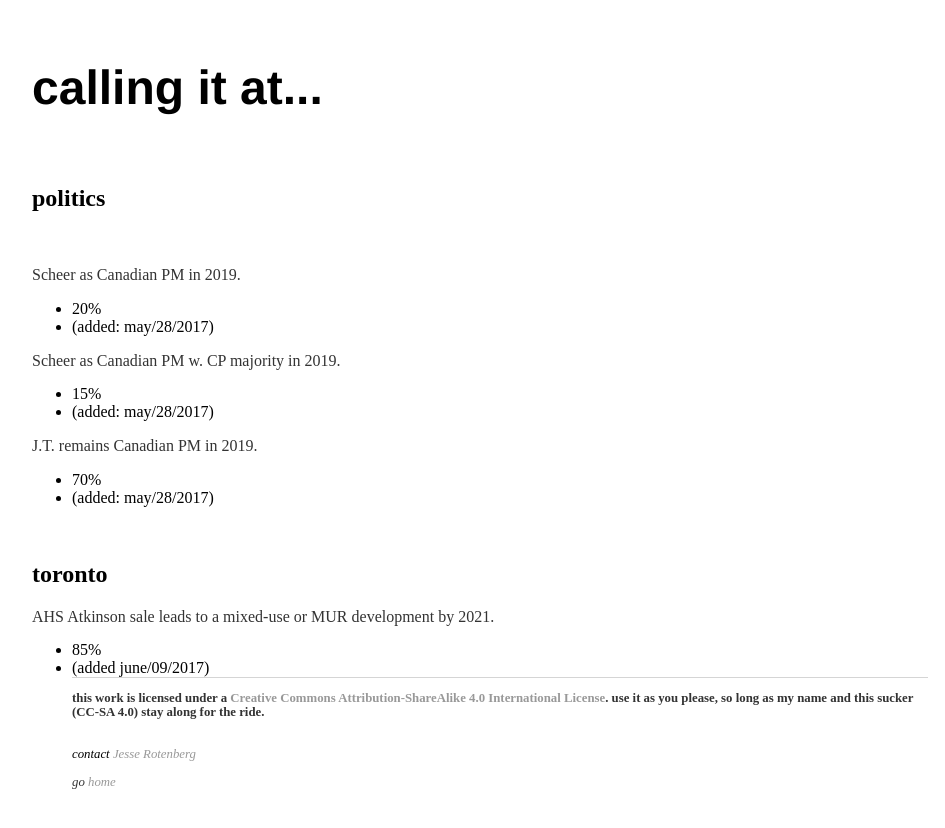
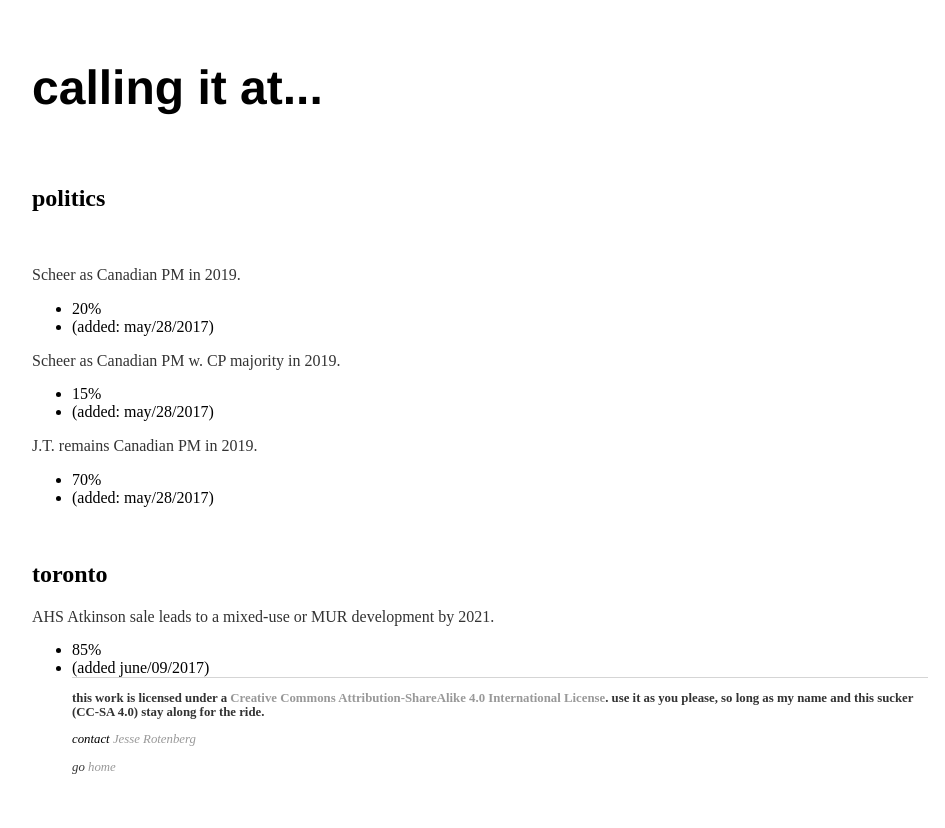
Before and after one commit to rachellanger3/JesseRotenberg.github.io, a Jekyll site: the page predictions.html, which Jekyll copies as it is, in a window 1280 px wide. Shown: the top 828 px of the page, without its empty margins (160-1105 px from the left). Built offline with Jekyll 4.4.1, drawn with Linux system fonts in a browser that asks for light colours.

Commit message:
formatting touch-up

```diff
--- a/css/food.css
+++ b/css/food.css
@@ -43,9 +43,9 @@
 }
 
 img {
-    width:100%;
+    width:80%;
 }
 
 img {
-    height:100%;
+    height:80%;
 }
--- a/food.html
+++ b/food.html
@@ -53,12 +53,11 @@
 			<img src="JesseRotenberg.github.io/food/steakdin.jpg" alt="steak din">
 			<img src="JesseRotenberg.github.io/food/handza.jpg" alt="box-ass-freezer pizza for this blasphemous fuck">
 			<img src="JesseRotenberg.github.io/food/wineandcheese.jpg" alt="i don't even like cheese">
-			<<img src="JesseRotenberg.github.io/food/choppedstuff.jpg" alt="into the pot we go">
+			<img src="JesseRotenberg.github.io/food/choppedstuff.jpg" alt="into the pot we go">
 			<div class="footer"><p></p>
 			<footer class="misc">
 				<div class="stuff">
 					<p><b>this work is licensed under a <a rel="license" href="http://creativecommons.org/licenses/by-sa/4.0/">Creative Commons Attribution-ShareAlike 4.0 International License</a>. use it as you please, so long as my name and this sucker (CC-SA 4.0) stay along for the ride.</b></p>
-					<br>
 					<address>contact <a href="mailto:rotenberg.jesse@gmail.com">Jesse Rotenberg</a></address>
 					<p><i>go <a href="index.html">home</a></i>
 				</div>
--- a/posts.html
+++ b/posts.html
@@ -9,7 +9,7 @@
 		<title>posts</title>
 	</head>
 	<body>
-		<p>Posts go here??</p>
+		<p>posts go here??</p>
 		<ul>
 			{% for post in site.posts %}
 				<li>
@@ -21,7 +21,6 @@
 	<footer class="misc">
 		<div class="stuff">
 			<p><b>this work is licensed under a <a rel="license" href="http://creativecommons.org/licenses/by-sa/4.0/">Creative Commons Attribution-ShareAlike 4.0 International License</a>. use it as you please, so long as my name and this sucker (CC-SA 4.0) stay along for the ride.</b></p>
-			<br>
 			<address>contact <a href="mailto:rotenberg.jesse@gmail.com">Jesse Rotenberg</a></address>
 			<p><i>go <a href="index.html">home</a></i>
 		</div>
--- a/predictions.html
+++ b/predictions.html
@@ -49,7 +49,6 @@
 		<footer class="misc">
 			<div class="stuff">
 				<p><b>this work is licensed under a <a rel="license" href="http://creativecommons.org/licenses/by-sa/4.0/">Creative Commons Attribution-ShareAlike 4.0 International License</a>. use it as you please, so long as my name and this sucker (CC-SA 4.0) stay along for the ride.</b></p>
-				<br>
 				<address>contact <a href="mailto:rotenberg.jesse@gmail.com">Jesse Rotenberg</a></address>
 				<p><i>go <a href="index.html">home</a></i>
 			</div>
```
